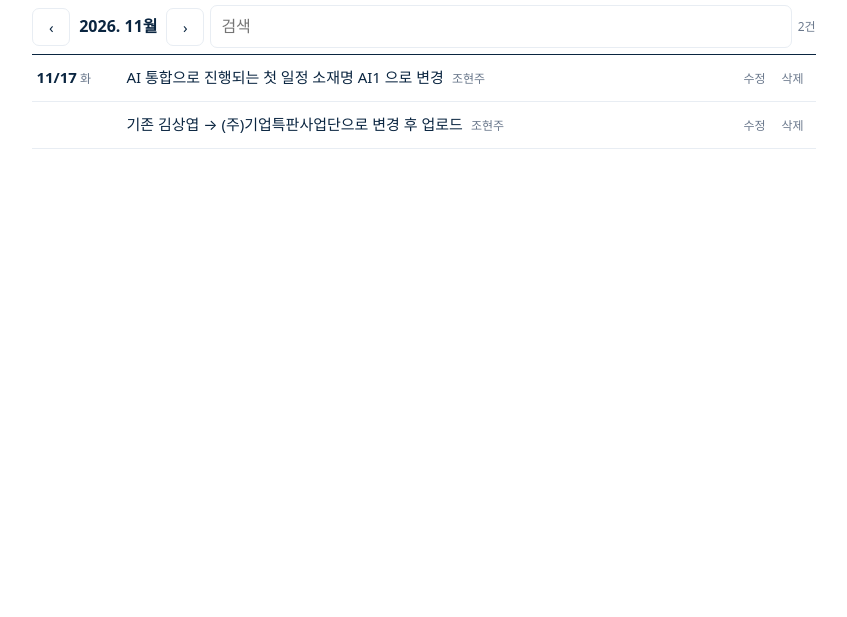
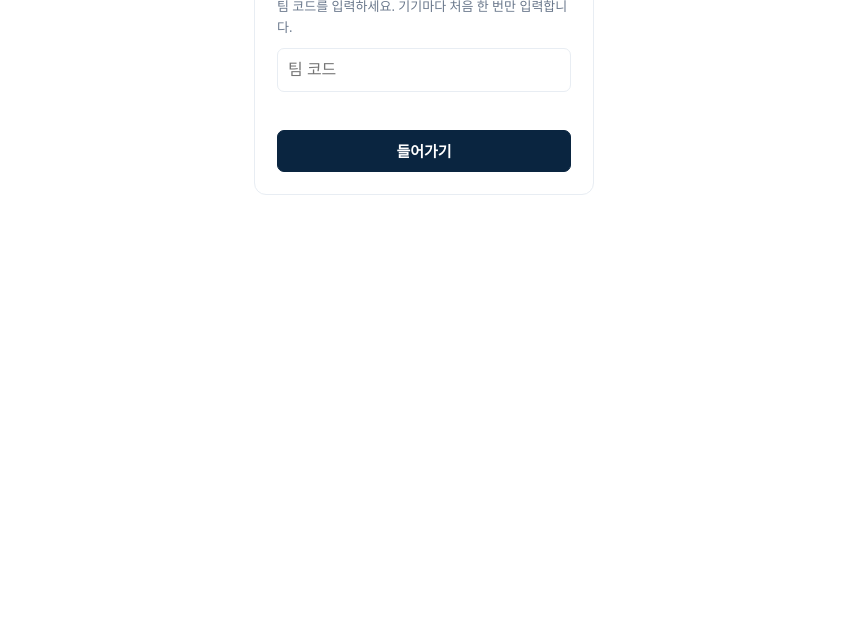
Before and after one commit to johyeonju901-ogume/-1, a plain HTML site: page index.html in a window 1280 px wide. Shown: the part 183-800 px from the top of the page, without its empty margins (216-1063 px from the left). Drawn offline with nearby package versions, Linux system fonts and the light colour scheme; a web font is replaced by a local one.

Commit message:
Update index.html

```diff
--- a/index.html
+++ b/index.html
@@ -61,8 +61,8 @@ li.empty{display:block;text-align:center;color:var(--mute);padding:30px}
 {
 /* ===== 설정: 여기만 바꾸면 됩니다 ===== */
 const CONFIG = {
-  SUPABASE_URL: "",       // 예: https://abcd1234.supabase.co
-  SUPABASE_ANON_KEY: "",  // Project Settings > API > anon public 키
+  SUPABASE_URL: "https://bzkctdgigdzivsvwcddn.supabase.co/rest/v1/",       // 예: https://abcd1234.supabase.co
+  SUPABASE_ANON_KEY: "sb_publishable_rnF7VEp9ALTY6GNl4fiFrg_-E2MAvqs",  // Project Settings > API > anon public 키
   POLL_SEC: 30
 };
 /* ===================================== */
```
